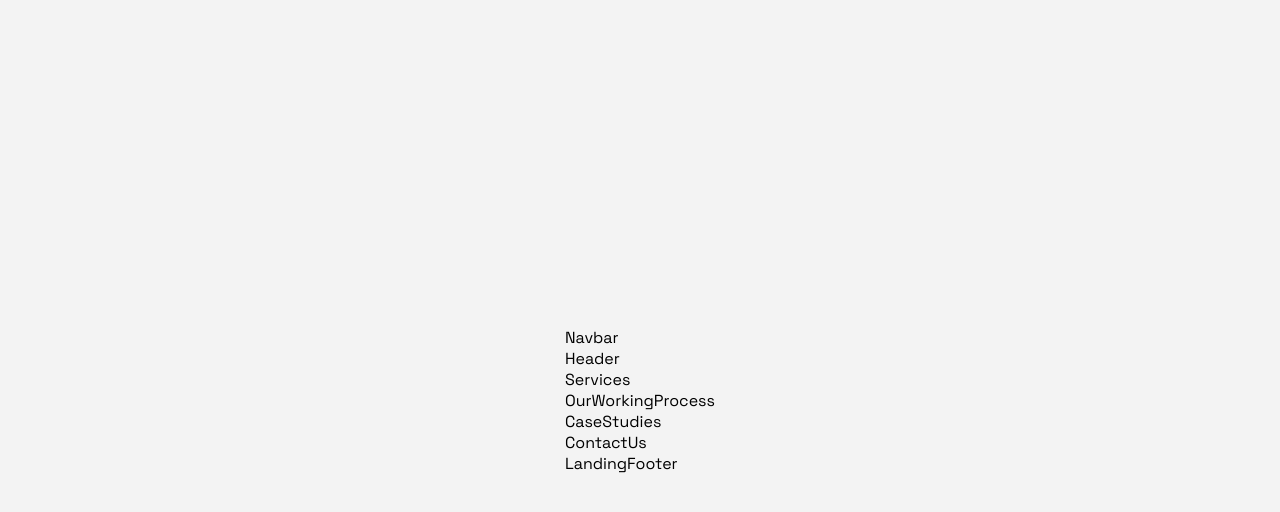
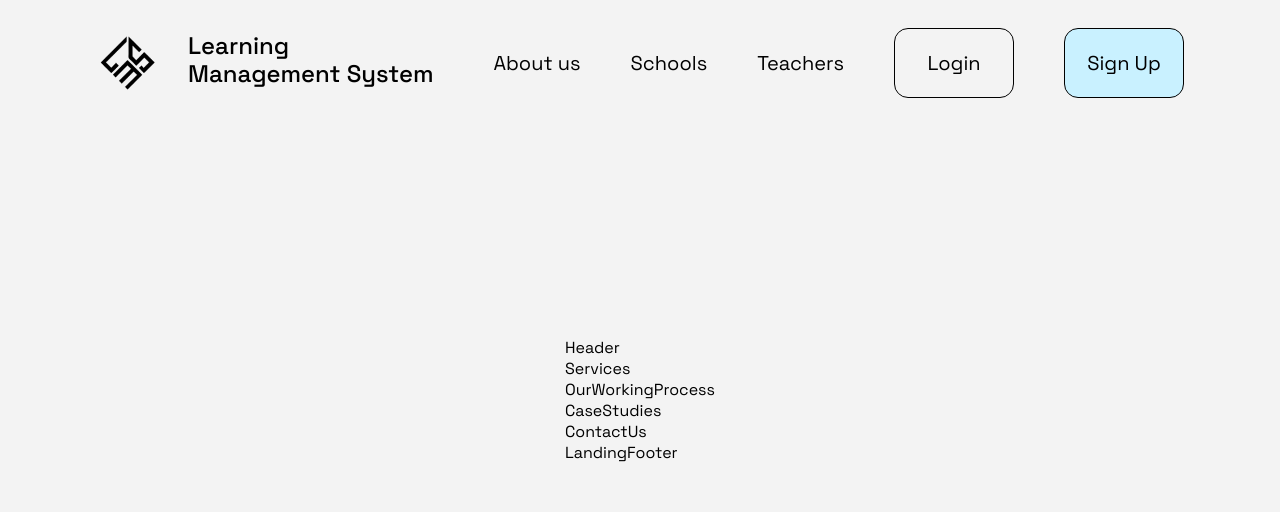
Before and after one commit to Akbarshoh404/LMS, a React (Create React App) app: page / in a window 1280 px wide. Shown: the top 512 px of the page. Built offline with nearby package versions, Linux system fonts and the light colour scheme.

Commit message:
Navbar update

```diff
--- a/src/Pages/Landing/shared/layoutes/Navbar/index.jsx
+++ b/src/Pages/Landing/shared/layoutes/Navbar/index.jsx
@@ -1,9 +1,43 @@
-import React from 'react'
+// src/Navbar.js
+import React, { useState } from "react";
+import styles from "./style.module.css";
+
+import logo from "../../assets/images/logo.png";
 
 const Navbar = () => {
+  const [isOpen, setIsOpen] = useState(false);
+
+  const toggleMenu = () => {
+    setIsOpen(!isOpen);
+  };
+
   return (
-    <div>Navbar</div>
-  )
-}
+    <nav className={styles.navbar}>
+      <div className={styles.container}>
+        <div className={styles.logoDiv}>
+          <img src={logo} alt="Logo" />
 
-export default Navbar
+          <p>
+            Learning
+            <br />
+            Management System
+          </p>
+        </div>
+
+        <div className={`${styles.menu} ${isOpen ? styles.active : ""}`}>
+          <a href="#home">About us</a>
+          <a href="#about">Schools</a>
+          <a href="#services">Teachers</a>
+          <a className={styles.loginButton}>Login</a>
+          <a className={styles.registerButton}>Sign Up</a>
+        </div>
+
+        <div className={styles.hamburger} onClick={toggleMenu}>
+          &#9776;
+        </div>
+      </div>
+    </nav>
+  );
+};
+
+export default Navbar;
--- a/src/Pages/Landing/shared/layoutes/Navbar/style.module.css
+++ b/src/Pages/Landing/shared/layoutes/Navbar/style.module.css
@@ -0,0 +1,110 @@
+.navbar {
+  color: black;
+  width: 100%;
+  height: 125px;
+  position: fixed;
+  top: 0;
+  left: 0;
+  z-index: 1000;
+}
+
+.container {
+  width: 85%;
+  margin: auto;
+  height: 100%;
+  display: flex;
+  justify-content: space-between;
+  align-items: center;
+}
+
+.logoDiv {
+  display: flex;
+  gap: 30px;
+
+  font-family: Space Grotesk;
+  font-size: 24px;
+  font-weight: 500;
+  line-height: 28px;
+  text-align: left;
+}
+
+.menu {
+  display: flex;
+  gap: 50px;
+}
+
+.menu a {
+  text-decoration: none;
+  color: black;
+  font-size: 20px;
+
+  display: flex;
+  justify-content: center;
+  align-items: center;
+}
+
+.hamburger {
+  display: none;
+  font-size: 24px;
+  cursor: pointer;
+}
+
+@media (max-width: 768px) {
+  .menu {
+    display: none;
+    flex-direction: column;
+    position: absolute;
+    top: 60px;
+    left: 0;
+    right: 0;
+    background-color: #333;
+    padding: 10px 0;
+  }
+
+  .menu.active {
+    display: flex;
+  }
+
+  .hamburger {
+    display: block;
+  }
+}
+
+/* Login and Register Button */
+
+.loginButton {
+  width: 120px;
+  height: 70px;
+  gap: 10px;
+  border-radius: 14px;
+  border: 1px solid black;
+  transition: background-color 0.3s;
+
+  display: flex;
+  justify-content: center;
+  align-items: center;
+}
+
+.loginButton:hover {
+  background-color: #c9f1ff;
+  cursor: pointer;
+}
+
+.registerButton {
+  width: 120px;
+  height: 70px;
+  gap: 10px;
+  border-radius: 14px;
+  border: 1px solid black;
+  transition: background-color 0.3s;
+
+  display: flex;
+  justify-content: center;
+  align-items: center;
+  background-color: #c9f1ff;
+}
+
+.registerButton:hover {
+  background-color: white;
+  cursor: pointer;
+}
```
